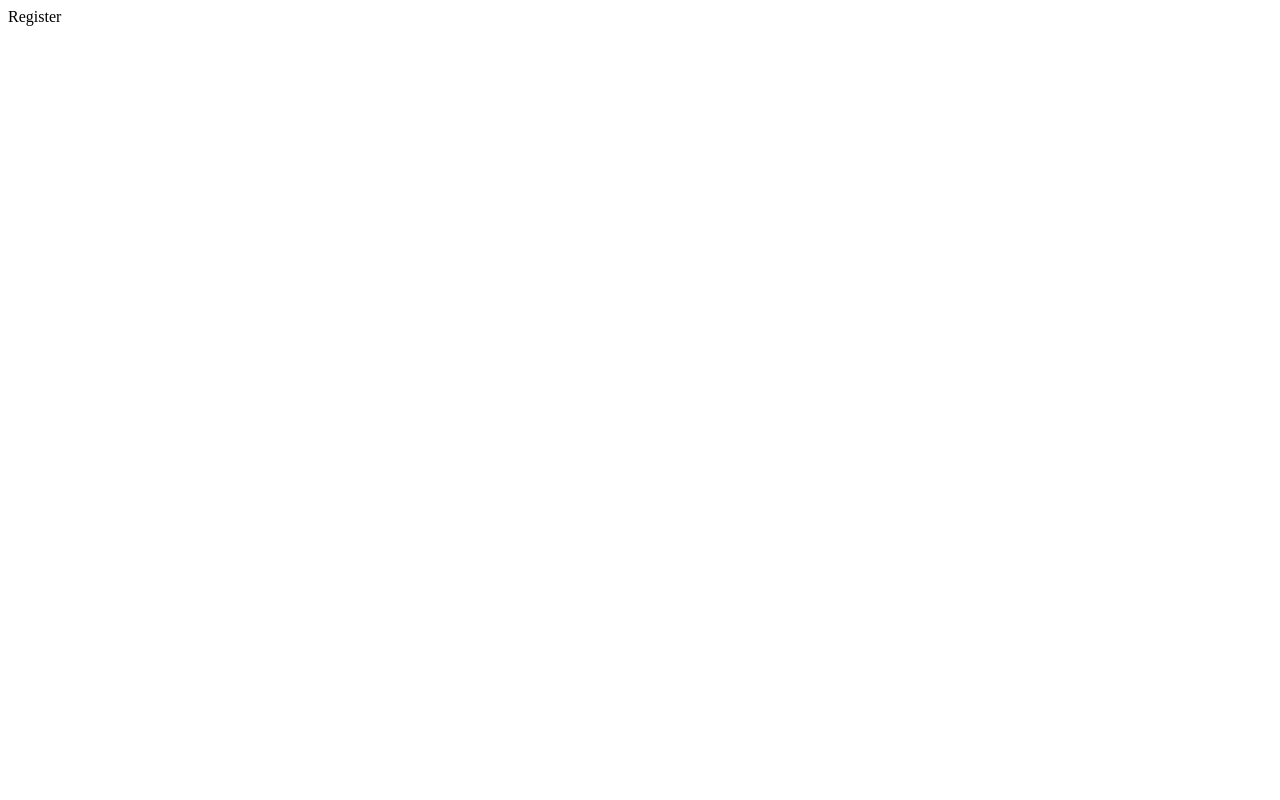
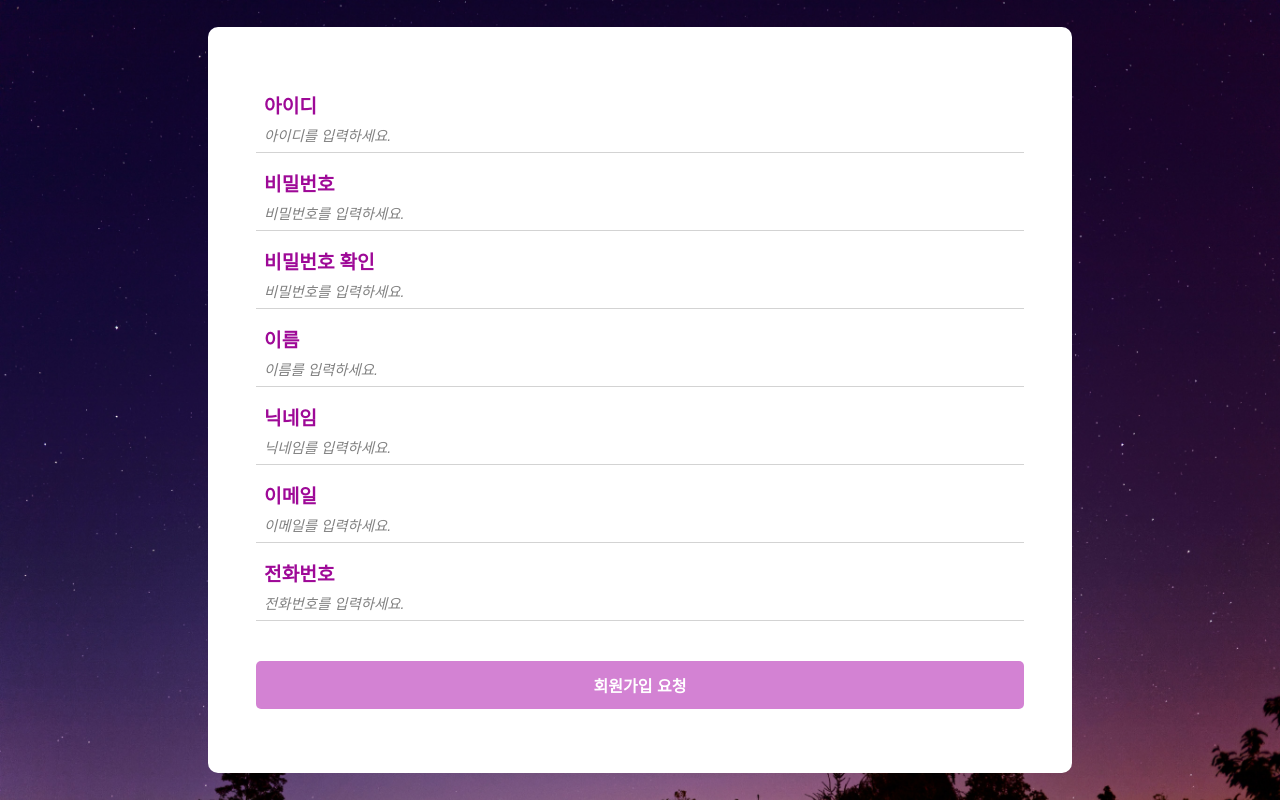
Before and after one commit to JengYoung/BlogProject_Moondeuk, a React (Create React App) app in the folder client/: page /register in a window 1280 px wide. Built offline with nearby package versions, Linux system fonts and the light colour scheme.

Commit message:
간단한 회원가입 폼 구현

```diff
--- a/client/src/App.css
+++ b/client/src/App.css
@@ -7,26 +7,8 @@
   pointer-events: none;
 }
 
-@media (prefers-reduced-motion: no-preference) {
-  .App-logo {
-    animation: App-logo-spin infinite 20s linear;
-  }
-}
 
-.App-header {
-  background-color: #282c34;
-  min-height: 100vh;
-  display: flex;
-  flex-direction: column;
-  align-items: center;
-  justify-content: center;
-  font-size: calc(10px + 2vmin);
-  color: white;
-}
 
-.App-link {
-  color: #61dafb;
-}
 
 @keyframes App-logo-spin {
   from {
--- a/client/src/components/common/Input.js
+++ b/client/src/components/common/Input.js
@@ -1,5 +1,5 @@
 import React from 'react'
-import styled from 'styled-components';
+import styled, { css } from 'styled-components';
 
 /*
     일반적으로 본 프로젝트에서 사용할 Input bar 기본 컴포넌트
@@ -7,7 +7,6 @@ import styled from 'styled-components';
 
 export const StyledInput = styled.input`
     background-color: transparent;
-    color: white;
     font-size: 0.9rem;
     border: none;
     border-bottom: 1px solid lightgray;
@@ -27,11 +26,19 @@ export const StyledInput = styled.input`
     & + & {
         margin-top: 1rem;
     }
+    ${props =>
+    props.colorWhite && css`
+        color: white;
+    `}
+    ${props =>
+    props.BottomMargin && css`
+        margin-bottom:1rem;
+    `}
 `;
 
-const Input = ({type}) => {
+const Input = (props) => {
     return (
-        <StyledInput placeholder={`${type}를 입력하세요.`}/>
+        <StyledInput {...props} placeholder={`${props.type}를 입력하세요.`}/>
     );
 };
 
--- a/client/src/components/login/LoginBackground.js
+++ b/client/src/components/login/LoginBackground.js
@@ -14,7 +14,6 @@ const StyledLoginBackground = styled.div`
         width: 100%;
         height: 100%;
     }
-    color: white;
     position: absolute;
     display: flex;
     justify-content: center;
--- a/client/src/components/login/LoginWrapper.js
+++ b/client/src/components/login/LoginWrapper.js
@@ -36,8 +36,8 @@ const StyledLink = styled(Link)`
 const LoginWrapper = () => {
     return (
         <StyledLoginForm>
-            <Input type="아이디" />
-            <Input type="비밀번호" />
+            <Input colorWhite type="아이디" />
+            <Input colorWhite type="비밀번호" />
             <Button fullWidth type="로그인" />
             <Links>
                 <StyledLink to='/register'>회원가입</StyledLink>
--- a/client/src/components/register/RegisterForm.js
+++ b/client/src/components/register/RegisterForm.js
@@ -1,27 +1,39 @@
 import React from 'react'
 import styled from 'styled-components';
-import Input from '../common/input';
+import Button from '../common/Button';
+import Input from '../common/Input';
 
 /*
 */
-const Question = styled.div`
+
+const StyledQuestion = styled.div`
     font-size: 1.2rem;
+    font-weight: 700;
+    color: #9e0997;
+    padding-left: 0.5rem;
+    padding-bottom: 0.5rem;
 `;
-const RegisterFormBlock = styled.form`
+const StyledRegisterFormWrapper = styled.form`
     width: 60%;
+    padding: 4rem 3rem;
+    border-radius: 10px;
     background-color: white;
 `;
 
 const RegisterForm = () => {
+    const QuestionNames = ['아이디', '비밀번호', '비밀번호 확인', '이름', '닉네임', '이메일', '전화번호']
     return (
-        <RegisterFormBlock>
-            <Input />
-            <Input />
-            <Input />
-            <Input />
-            <Input />
-            <Input />
-        </RegisterFormBlock>
+        <StyledRegisterFormWrapper>
+        {QuestionNames.map(QuestionName => {
+            return (
+                <>
+                    <StyledQuestion>{QuestionName}</StyledQuestion>
+                    <Input BottomMargin type={QuestionName === '비밀번호 확인' ? '비밀번호' : QuestionName} />
+                </>
+            )
+        })}
+        <Button fullWidth type="회원가입 요청" />
+    </StyledRegisterFormWrapper>
     );
 };
 
--- /dev/null
+++ b/client/src/jsconfig.json
@@ -0,0 +1,5 @@
+{
+    "compilerOptions": {
+        "target":"es6"
+    }
+}
--- a/client/src/pages/RegisterPage.js
+++ b/client/src/pages/RegisterPage.js
@@ -1,10 +1,12 @@
 import React from 'react'
+import LoginBackground from '../components/login/LoginBackground'
+import RegisterForm from '../components/register/RegisterForm'
 
 function RegisterPage() {
     return (
-        <div>
-            Register
-        </div>
+        <LoginBackground>
+            <RegisterForm />
+        </LoginBackground>
     )
 }
 
```
